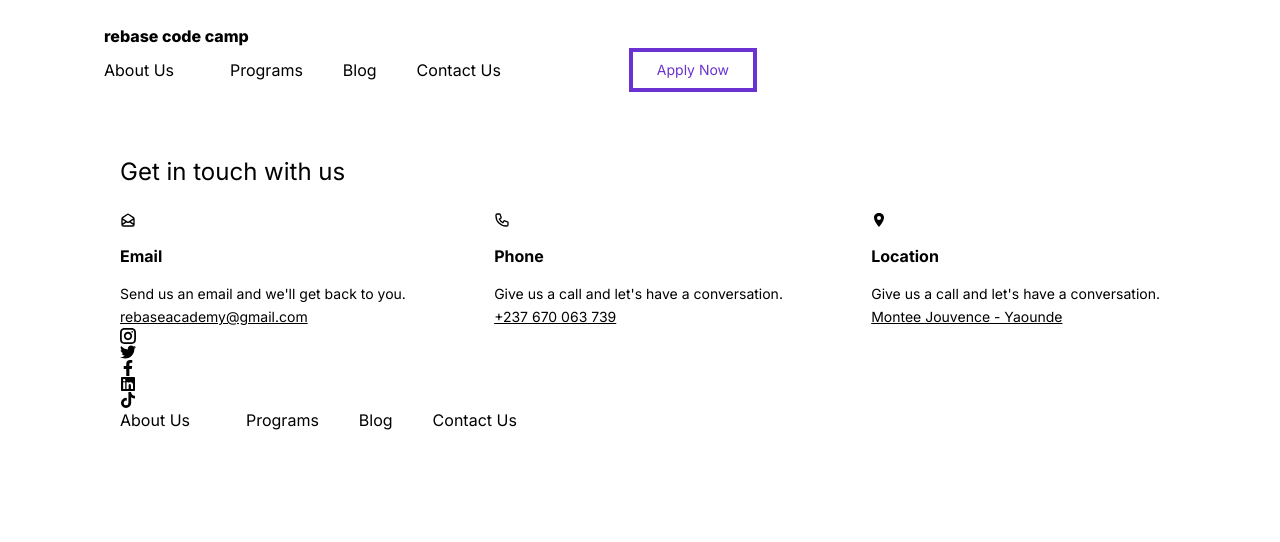
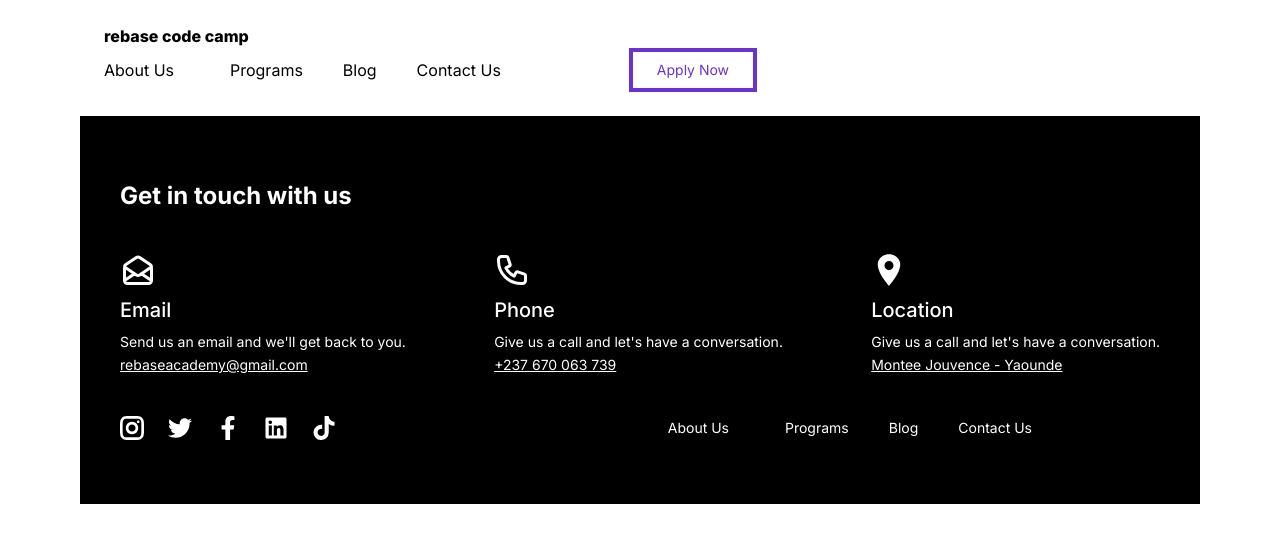
Before and after one commit to nsamedaisy/rebase_cc_frontend, a Next.js app: page /landing in a window 1280 px wide. Shown: the top 542 px of the page. Built offline with nearby package versions, Linux system fonts and the light colour scheme.

Commit message:
potential section

```diff
--- a/app/_components/footer.tsx
+++ b/app/_components/footer.tsx
@@ -7,41 +7,41 @@ import { FaFacebookF, FaLinkedin, FaTiktok, FaTwitter } from 'react-icons/fa';
 
 const Footer: React.FC = () => {
     return (
-        <div className='p-10 lg:mx-20'>
-            <h1 className='text-2xl pb-6'>Get in touch with us</h1>
+        <div className='p-10 py-16 lg:mx-20 bg-black text-white'>
+            <h1 className='text-2xl pb-10 font-bold'>Get in touch with us</h1>
 
-            <div className='flex w-full justify-between'>
-                <div className='space-y-4'>
-                    <HiOutlineMailOpen />
-                    <h2 className='font-bold'>Email</h2>
+            <div className='flex w-full justify-between mb-10'>
+                <div className='space-y-2'>
+                    <HiOutlineMailOpen className='text-4xl' />
+                    <h2 className='font-medium text-xl'>Email</h2>
                     <p className='text-sm'>Send us an email and we'll get back to you.</p>
                     <Link href='/' className='text-sm underline'>rebaseacademy@gmail.com</Link>
                 </div>
 
-                <div className='space-y-4'>
-                    <HiOutlinePhone />
-                    <h2 className='font-bold'>Phone</h2>
+                <div className='space-y-2'>
+                    <HiOutlinePhone className='text-4xl' />
+                    <h2 className='font-medium text-xl'>Phone</h2>
                     <p className='text-sm'>Give us a call and let's have a conversation.</p>
                     <Link href='/' className='text-sm underline'>+237 670 063 739</Link>
                 </div>
 
-                <div className='space-y-4'>
-                    <IoLocationSharp />
-                    <h2 className='font-bold'>Location</h2>
+                <div className='space-y-2'>
+                    <IoLocationSharp className='text-4xl' />
+                    <h2 className='font-medium text-xl'>Location</h2>
                     <p className='text-sm'>Give us a call and let's have a conversation.</p>
                     <Link href='/' className='text-sm underline'>Montee Jouvence - Yaounde</Link>
                 </div>
             </div>
 
-            <div>
-                <div>
-                    <GrInstagram />
-                    <FaTwitter />
-                    <FaFacebookF />
-                    <FaLinkedin />
-                    <FaTiktok />
+            <div className='flex items-center justify-between'>
+                <div className='flex space-x-6 items-center'>
+                    <GrInstagram className='text-2xl' />
+                    <FaTwitter className='text-2xl' />
+                    <FaFacebookF className='text-2xl' />
+                    <FaLinkedin className='text-2xl' />
+                    <FaTiktok className='text-2xl' />
                 </div>
-                <div className="text-base lg:flex mr-32 space-x-10">
+                <div className="text-sm lg:flex mr-32 space-x-10">
                     <Link href="/about-us" className="block mt-4 lg:inline-block lg:mt-0 text-white-200 mr-4">
                         About Us
                     </Link>
```
Also changed, not shown: app/_components/potential.tsx (added).
